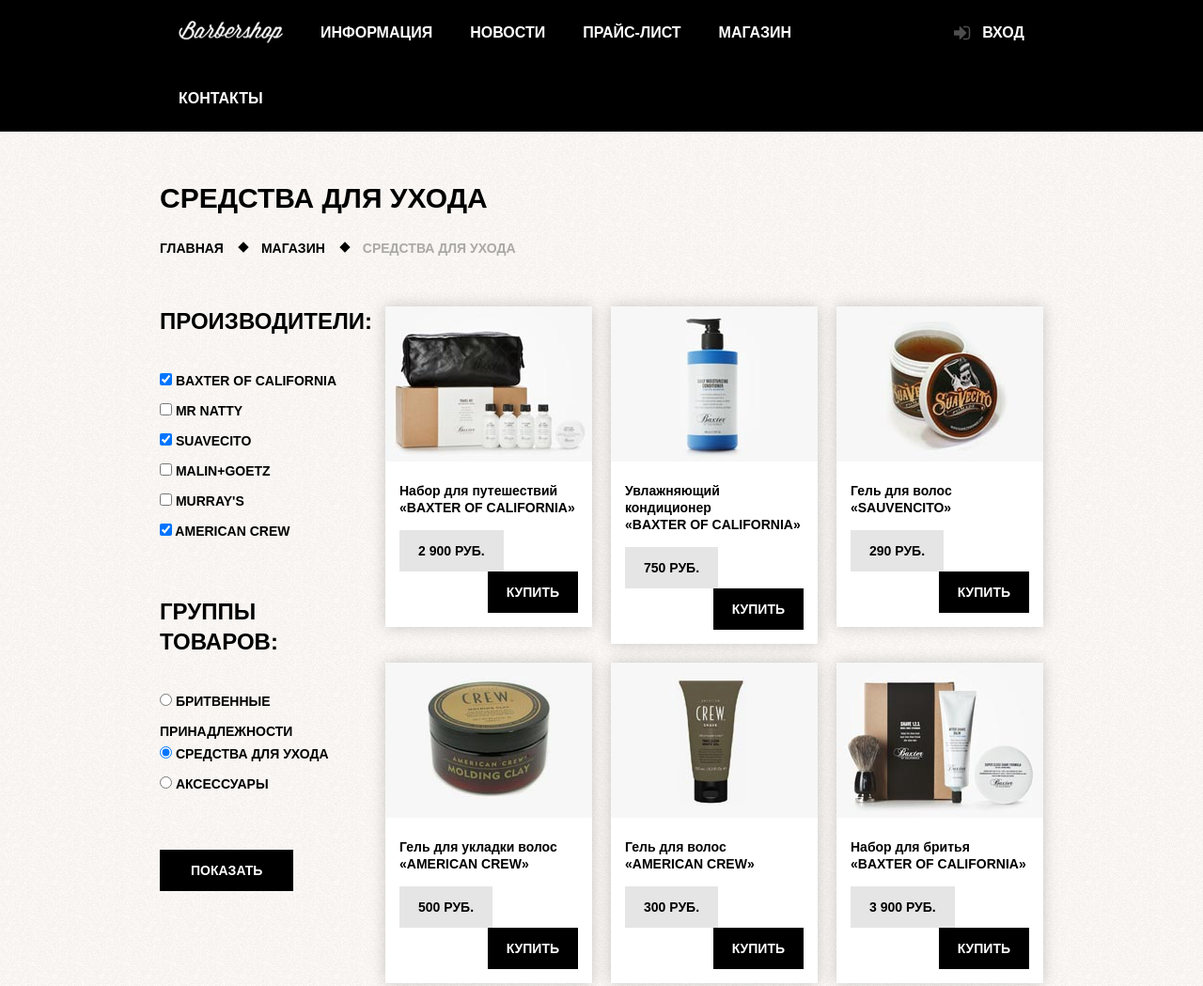
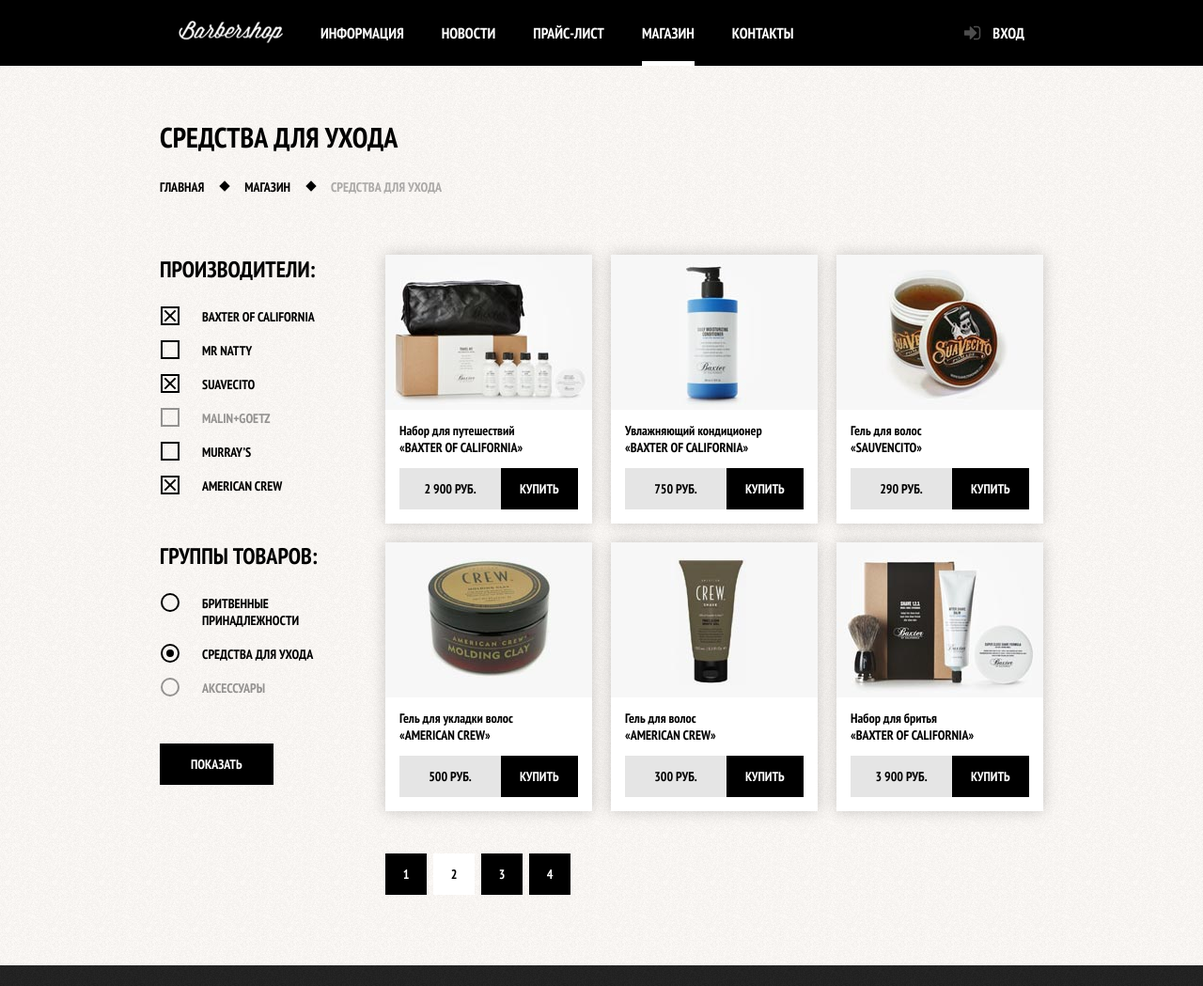
Before and after one commit to cosmmiike/barbershop, a plain HTML site: page shop.html in a window 1280 px wide. Shown: the top 1049 px of the page at 94% size. Drawn offline with Linux system fonts and the light colour scheme.

Commit message:
6⃣ Оформление контента

```diff
--- a/css/style.css
+++ b/css/style.css
@@ -10,6 +10,16 @@
   color: #fff;
 
   background: #000 url("../img/bg-index.jpg") no-repeat center top;
+}
+
+img {
+  max-width: 100%;
+  height: auto;
+}
+
+.inner-page {
+  background: #f8f5f2 url("../img/bg-content-block.png") repeat;
+  color: #000;
 }
 
 .clearfix::after {
@@ -25,13 +35,14 @@
 }
 
 .main-header {
+  min-height: 70px;
   margin-bottom: 60px;
   color: #fff;
   background-color: #000;
 }
 
 .inner-page .main-header {
-  margin-bottom: 0px;
+  margin-bottom: 55px;
 }
 
 .main-navigation {
@@ -60,9 +71,44 @@
   text-decoration: none;
 }
 
-a.logo-inner {
+.main-navigation .active {
+  position: relative;
+  background-color: none;
+}
+
+.main-navigation .active a:hover {
+  background: none;
+}
+
+.main-navigation .active::after {
+  content: "";
+  position: absolute;
+  right: 20px;
+  bottom: 0;
+  left: 20px;
+  height: 5px;
+  background-color: #fff;
+}
+
+.main-navigation .active span {
+  display: block;
+  padding: 25px 20px;
+}
+
+.main-navigation .logo-inner {
+  float: left;
+  width: 111px;
+  height: 20px;
   padding-top: 22px;
-  padding-bottom: 19px;
+}
+
+.main-navigation .logo-inner img {
+  width: 111px;
+  height: 24px;
+}
+
+.main-navigation .logo-inner:hover {
+  background: none;
 }
 
 .user-block {
@@ -89,7 +135,7 @@
   left: 20px;
   width: 18px;
   height: 18px;
-  background: url("../img/icon-login.png") no-repeat;
+  background: url("../img/sprite.png") 0 0 no-repeat;
   opacity: .3;
 }
 
@@ -211,6 +257,11 @@
   font-weight: 400;
 }
 
+.news-preview input[type="text"]:focus,
+.news-preview input[type="password"]:focus {
+  border-color: #663d15;
+}
+
 .btn {
   display: inline-block;
   vertical-align: top;
@@ -259,6 +310,11 @@
   border: 7px solid #fff;
 }
 
+.gallery-content img {
+  width: 286px;
+  height: 164px;
+}
+
 .gallery .btn {
   position: absolute;
   bottom: 0;
@@ -303,14 +359,8 @@
   width: 100%;
 }
 
-.inner-page {
-  background: #f8f5f2 url("../img/bg-content-block.png");
-  color: #000;
-}
-
 .price-main {
-  padding-top: 50px;
-  padding-bottom: 80px;
+  margin-bottom: 80px;
 }
 
 .inner-page-title {
@@ -318,25 +368,37 @@
 }
 
 .inner-page-title h1 {
+  margin: 0;
+  margin-bottom: 20px;
   font-size: 30px;
   line-height: 42px;
-  margin: 0;
-  margin-bottom: 20px;
 }
 
 .breadcrumbs {
+  margin: 0;
   padding: 0;
-  margin: 0;
-  font-size: 0;
+  list-style: none;
 }
 
 .breadcrumbs li {
   position: relative;
-  display: inline-block;
-  vertical-align: top;
+  display: inline;
   margin-right: 40px;
-  list-style: none;
-  font-size: 14px;
+}
+
+.breadcrumbs li::after {
+  content: "";
+  position: absolute;
+  top: 4px;
+  right: -23px;
+  width: 8px;
+  height: 8px;
+  background-color: #000;
+  transform: rotate(45deg);
+}
+
+.breadcrumbs .current::after {
+  content: none;
 }
 
 .breadcrumbs a {
@@ -352,77 +414,78 @@
   color: #aba9a7;
 }
 
-.breadcrumbs li:not(:first-child)::before {
-  content: "";
-  position: absolute;
-  top: 7px;
-  left: -23px;
-  display: block;
-  width: 8px;
-  height: 8px;
-  background-color: #000;
-  transform: rotate(45deg);
+.inner-content {
+  margin-bottom: 75px;
+}
+
+.inner-content h2 {
+  margin-top: 60px;
+  margin-bottom: 30px;
+  font-size: 24px;
+  line-height: 30px;
+}
+
+.inner-content h3 {
+  margin-top: 60px;
+  margin-bottom: 30px;
+  font-size: 20px;
+  line-height: 24px;
+}
+
+.inner-content h2 + h3 {
+  margin-top: 30px;
+}
+
+.inner-content p {
+  margin: 14px 0;
+}
+
+.inner-content table {
+  border-collapse: collapse;
+}
+
+.inner-content td {
+  padding: 10px 15px;
+  border: 2px solid #000;
 }
 
 .big-heading {
   position: relative;
-  margin-bottom: 60px;
+  margin-top: 55px;
+  margin-bottom: 65px;
   text-align: center;
-}
-
-.big-heading::before {
-  content: "";
-  position: absolute;
-  width: 100%;
-  height: 2px;
-  top: 50%;
-  left: 0;
-  background-color: #000;
 }
 
 .big-heading h2 {
   position: relative;
+  z-index: 2;
   display: inline;
+  margin: 0;
   padding: 0 25px;
   font-size: 48px;
-  line-height: 66px;
+  line-height: 48px;
   background: #f8f5f2 url("../img/bg-content-block.png");
 }
 
-.inner-content {
-  margin-bottom: 60px;
-}
-
-.inner-content:last-child {
-  margin-bottom: 0;
-}
-
-.inner-content h2 {
-  font-size: 24px;
-  line-height: 32px;
-  margin-bottom: 30px;
-}
-
-.inner-content-left {
-  float: left;
-  width: 390px;
-}
-
-.inner-content-right {
-  float: right;
-  width: 460px;
+.big-heading::after {
+  content: "";
+  position: relative;
+  z-index: 1;
+  bottom: 25px;
+  display: block;
+  border-bottom: 2px solid #000;
 }
 
 .custom-list-1 {
-  margin: 0;
-  padding-left: 20px;
+  margin: 14px 0;
+  padding: 0;
   list-style: none;
 }
 
 .custom-list-1 li {
   position: relative;
-  font-size: 14px;
   margin-bottom: 15px;
+  padding-left: 20px;
 }
 
 .custom-list-1 li:last-child {
@@ -432,8 +495,8 @@
 .custom-list-1 li:before {
   content: "";
   position: absolute;
-  top: 7px;
-  left: -18px;
+  top: 8px;
+  left: 0;
   width: 8px;
   height: 8px;
   background-color: #000;
@@ -442,35 +505,45 @@
 
 .prices-table {
   width: 100%;
-  border-collapse: collapse;
 }
 
 .prices-table td {
-  padding: 0;
   width: 50%;
-  height: 40px;
-  border: 2px solid #000;
 }
 
-.prices-table td:nth-child(odd) {
-  padding-left: 20px;
-}
-
-.prices-table td:nth-child(even) {
+.prices-table td:last-child {
   text-align: center;
 }
 
-.inner-content p {
-  margin: 0;
+.inner-columns {
+  margin: 60px 0;
 }
 
-.narrow-column p {
-  width: 390px;
+.inner-column-left,
+.inner-column-right {
+  width: 460px;
 }
 
-.item-main,
-.shop-main {
-  padding: 50px 0;
+.inner-column-left {
+  float: left;
+}
+
+.inner-column-right {
+  float: right;
+}
+
+.inner-column-left *:first-child,
+.inner-column-right *:first-child {
+  margin-top: 0;
+}
+
+.inner-column-left *:last-child
+.inner-column-right *:last-child {
+  margin-bottom: 0;
+}
+
+.short-text {
+  padding-right: 80px;
 }
 
 .item-column-left {
@@ -492,12 +565,16 @@
 
 .item-photo-big {
   margin-bottom: 20px;
+  width: 460px;
+  height: 498px;
   box-shadow:  0 0 15px rgba(0, 0, 0, .2);
 }
 
 .item-photo-small {
   display: inline-block;
   margin-right: 20px;
+  width: 140px;
+  height: 149px;
   box-shadow:  0 0 15px rgba(0, 0, 0, .2);
 }
 
@@ -540,21 +617,20 @@
 }
 
 .item-set h2 {
-  margin-bottom: 30px;
   font-size: 24px;
   line-height: 32px;
 }
 
 .custom-list-2 {
-  margin: 0;
-  padding-left: 20px;
+  margin: 14px 0;
+  padding: 0;
   list-style: none;
 }
 
 .custom-list-2 li {
   position: relative;
-  font-size: 14px;
   margin-bottom: 5px;
+  padding-left: 20px;
 }
 
 .custom-list-2 li:last-child {
@@ -564,8 +640,8 @@
 .custom-list-2 li:before {
   content: "";
   position: absolute;
-  top: 7px;
-  left: -18px;
+  top: 8px;
+  left: 0;
   width: 8px;
   height: 8px;
   background-color: #000;
@@ -582,25 +658,105 @@
   width: 700px;
 }
 
-.shop-filters fieldset {
+.shop-filter {
+  position: relative;
+  margin: 0;
+  padding: 0;
+  margin-bottom: 50px;
   border: none;
-  margin: 0;
-  margin-bottom: 50px;
-  padding: 0;
 }
 
 .shop-filters legend {
+  margin-bottom: 25px;
   font-size: 24px;
   line-height: 32px;
-  margin-bottom: 35px;
 }
 
-.shop-filters input {
-  margin-bottom: 15px;
+.shop-filter ul {
+  margin: 0;
+  padding: 0;
+  list-style: none;
 }
 
-.shop-filters label:last-child {
+.shop-filter li {
+  position: relative;
+  margin-bottom: 18px;
+  padding-left: 45px;
+  line-height: 18px;
+}
+
+.shop-filter li:last-child {
   margin-bottom: 0;
+}
+
+.shop-filter input {
+  display: none;
+  position: absolute;
+  left: 25px;
+  margin-bottom: 0;
+}
+
+.shop-filter label {
+  position: relative;
+}
+
+.shop-filter-manufacturer span,
+.shop-filter-group span {
+  position: absolute;
+  display: block;
+  top: -2px;
+  left: -44px;
+  width: 16px;
+  height: 16px;
+  border: 2px solid #000;
+}
+
+.shop-filter-group span {
+  border-radius: 16px;
+}
+
+input[name="shop-manufacturer"]:checked + label > span::before,
+input[name="shop-manufacturer"]:checked + label > span::after {
+  content: "";
+  position: absolute;
+  top: 7px;
+  left: 0;
+  width: 16px;
+  height: 2px;
+  background-color: #000;
+}
+
+input[name="shop-manufacturer"]:checked + label > span::before {
+  transform: rotate(45deg);
+}
+
+input[name="shop-manufacturer"]:checked + label > span::after {
+  transform: rotate(-45deg);
+}
+
+input[name="shop-goodsgroup"]:checked + label > span::before {
+  content: "";
+  position: absolute;
+  top: 4px;
+  left: 4px;
+  width: 8px;
+  height: 8px;
+  border-radius: 4px;
+  background-color: #000;
+}
+
+input[name="shop-manufacturer"]:disabled + label,
+input[name="shop-goodsgroup"]:disabled + label {
+  opacity: .4;
+}
+
+input[name="shop-manufacturer"]:disabled + label:hover,
+input[name="shop-goodsgroup"]:disabled + label:hover {
+  color: #000;
+}
+
+.shop-filters label:hover {
+  color: #663d15;
 }
 
 .shop-items {
@@ -609,44 +765,49 @@
   line-height: 0;
 }
 
-.shop-items article {
+.shop-item {
   display: inline-block;
   vertical-align: top;
   margin-right: 20px;
   margin-bottom: 20px;
   width: 220px;
   font-size: 14px;
-  line-height: 24px;
   background-color: #fff;
   box-shadow:  0 0 15px rgba(0, 0, 0, .2);
 }
 
-.shop-items article:nth-child(3n) {
+.shop-item:nth-child(3n) {
   margin-right: 0;
 }
 
-.shop-items article:nth-last-child(-n+3) {
+.shop-item:nth-last-child(-n+3) {
   margin-bottom: 0;
+}
+
+shop-item img {
+  width: 220px;
+  height: 165px;
 }
 
 .shop-item-option {
   padding: 15px;
+  padding-top: 13px;
 }
 
-.shop-item-option a {
+.shop-item-option h2 {
+  margin: 0;
+  padding-bottom: 13px;
+  font-size: 14px;
+  line-height: 18px;
+}
+
+.shop-item-name a {
+  color: #000;
+  text-transform: none;
   text-decoration: none;
 }
 
-.shop-item-name {
-  margin: 0;
-  margin-bottom: 15px;
-  font-size: 14px;
-  line-height: 18px;
-  color: #000;
-  text-transform: none;
-}
-
-.shop-item-name:hover {
+.shop-item-name a:hover {
   color: #663d15;
 }
 
@@ -661,11 +822,9 @@
 .shop-item-option .item-price {
   float: left;
   padding: 10px 20px;
-  width: auto;
-}
-
-.shop-item-option .item-buy-btn {
-  float: right;
+  width: 68px;
+  line-height: 24px;
+  text-align: center;
 }
 
 .paginator {
@@ -738,6 +897,7 @@
 
   font-size: 0;
   text-decoration: none;
+  background: #000 url("../img/sprite.png") no-repeat;
 
   transition:
     background-position .5s,
@@ -745,31 +905,35 @@
 }
 
 .social-btn-vk {
-  background: #000 url("../img/social-vk.png") no-repeat center;
+  background-position: 8px -65px;
 }
 
 .social-btn-fb {
-  background: #000 url("../img/social-fb.png") no-repeat center;
+  background-position: 15px -120px;;
 }
 
 .social-btn-inst {
-  background: #000 url("../img/social-inst.png") no-repeat center;
+  background-position: 12px -183px;;
+}
+
+.social-btn:hover {
+  background-color: #fff;
 }
 
 .social-btn-vk:hover {
-  background: #fff url("../img/social-vk-2.png") no-repeat center;
+  background-position: 8px -91px;
 }
 
 .social-btn-fb:hover {
-  background: #fff url("../img/social-fb-2.png") no-repeat center;
+  background-position: 15px -152px;
 }
 
 .social-btn-inst:hover {
-  background: #fff url("../img/social-inst-2.png") no-repeat center;
+  background-position: 12px -214px;
 }
 
 .footer-copyright {
-  float: right; и
+  float: right;
 }
 
 .footer-copyright p {
--- a/shop.html
+++ b/shop.html
@@ -3,6 +3,7 @@
 <head>
   <meta charset="UTF-8">
   <title>Барбершоп &laquo;Бородинский&raquo; | Средства для ухода</title>
+  <link href='https://fonts.googleapis.com/css?family=PT+Sans+Narrow:400,700&subset=latin,cyrillic' rel='stylesheet' type='text/css'>
   <link rel="stylesheet" href="css/normalize.css">
   <link rel="stylesheet" href="css/style.css">
 </head>
@@ -11,12 +12,10 @@
   <header class="main-header">
     <div class="container clearfix">
       <nav class="main-navigation">
-        <ul>
-         <li>
        <a class="logo-inner" href="index.html">
          <img src="img/logo-header.png" alt="Барбершоп &laquo;Бородинский&raquo;" width="111" height="24">
         </a>
-          </li>
+        <ul>
           <li>
             <a href="#">Информация</a>
           </li>
@@ -27,7 +26,7 @@
             <a href="price.html">Прайс-лист</a>
           </li>
           <li class="active">
-            <a href="shop.html">Магазин</a>
+            <span>Магазин</span>
           </li>
           <li>
             <a href="#">Контакты</a>
@@ -40,8 +39,7 @@
     </div>
   </header>
 
-  <main class="shop-main">
-    <div class="container clearfix">
+  <main class="container">
     <div class="inner-page-title">
       <h1>Средства для ухода</h1>
       <ul class="breadcrumbs">
@@ -54,134 +52,140 @@
         <li class="current">Средства для&nbsp;ухода</li>
       </ul>
     </div>
+    <div class="inner-content">
       <div class="inner-columns clearfix">
         <div class="shop-column-left">
-          <form class="shop-filters" action="https://echo.htmlacademy.ru/" method="post">
-            <fieldset class="shop-filter-manufacturer">
+          <form class="shop-filters" action="https://echo.htmlacademy.ru/" method="get">
+            <fieldset class="shop-filter">
               <legend>Производители:</legend>
-              <label>
+                <ul class="shop-filter-manufacturer">
+                <li>
                   <input type="checkbox" name="shop-manufacturer" id="shop-man-baxter" checked>
-                Baxter of California
-              </label><br>
-              <label>
+                  <label for="shop-man-baxter"><span></span>Baxter of California</label>
+                </li>
+                <li>
                   <input type="checkbox" name="shop-manufacturer" id="shop-man-mrnatty">
-                Mr Natty
-              </label><br>
-              <label>
+                  <label for="shop-man-mrnatty"><span></span>Mr Natty</label>
+                </li>
+                <li>
                   <input type="checkbox" name="shop-manufacturer" id="shop-man-suavencito" checked>
-                Suavecito
-              </label><br>
-              <label>
-                <input type="checkbox" name="shop-manufacturer" id="shop-man-malin">
-                Malin+Goetz
-              </label><br>
-              <label>
+                  <label for="shop-man-suavencito"><span></span>Suavecito</label>
+                </li>
+                <li>
+                  <input type="checkbox" name="shop-manufacturer" id="shop-man-malin" disabled>
+                  <label for="shop-man-malin"><span></span>Malin+Goetz</label>
+                </li>
+                <li>
                   <input type="checkbox" name="shop-manufacturer" id="shop-man-murrays">
-                Murray's
-              </label><br>
-              <label>
+                  <label for="shop-man-murrays"><span></span>Murray&rsquo;s</label>
+                </li>
+                <li>
                   <input type="checkbox" name="shop-manufacturer" id="shop-man-crew" checked>
-                American Crew
-              </label>
+                  <label for="shop-man-crew"><span></span>American Crew</label>
+                </li>
+              </ul>
             </fieldset>
-            <fieldset class="shop-filter-goodsgroup">
+            <fieldset class="shop-filter">
               <legend>Группы товаров:</legend>
-              <label>
+                <ul class="shop-filter-group">
+                  <li>
                     <input type="radio" name="shop-goodsgroup" id="shop-group-shave">
-                Бритвенные принадлежности
-              </label><br>
-              <label>
+                    <label for="shop-group-shave"><span></span>Бритвенные принадлежности</label>
+                  </li>
+                  <li>
                     <input type="radio" name="shop-goodsgroup" id="shop-group-care" checked>
-                Средства для ухода
-              </label><br>
-              <label>
-                <input type="radio" name="shop-goodsgroup" id="shop-group-accessorise">
-                Аксессуары
-              </label>
+                    <label for="shop-group-care"><span></span>Средства для ухода</label>
+                  </li>
+                  <li>
+                    <input type="radio" name="shop-goodsgroup" id="shop-group-accessorise" disabled>
+                    <label for="shop-group-accessorise"><span></span>Аксессуары</label>
+                  </li>
+                </ul>
             </fieldset>
             <button class="btn" type="submit" name="shop-filter-accept">Показать</button>
           </form>
         </div>
         <div class="shop-column-right">
           <div class="shop-items">
-            <article>
+            <article class="shop-item">
               <img src="img/catalog-baxter-1.jpg" alt="" width="220" height="165">
                 <div class= "shop-item-option">
+                  <h2 class="shop-item-name">
                     <a href="item.html">
-                  <h2 class="shop-item-name">Набор для путешествий<br>
+                      Набор для путешествий<br>
                       <span class="shop-item-brand">&laquo;Baxter of&nbsp;California&raquo;</span>
+                    </a>
                   </h2>
-                </a>
                 <div class="item-buy clearfix">
                   <span class="item-price">2 900 руб.</span>
-                  <a href="#" class="btn item-buy-btn">Купить</a>
+                  <a href="item.html" class="btn item-buy-btn">Купить</a>
                 </div>
               </div>
             </article>
-            <article>
+            <article class="shop-item">
               <img src="img/catalog-baxter-2.jpg" alt="" width="220" height="165">
               <div class= "shop-item-option">
-                <a href="#">
-                  <h2 class="shop-item-name">Увлажняющий кондиционер<br>
+                <h2 class="shop-item-name">
+                   <a href="#">Увлажняющий кондиционер<br>
                     <span class="shop-item-brand">&laquo;Baxter of&nbsp;California&raquo;</span>
+                  </a>
                 </h2>
-                </a>
                 <div class="item-buy clearfix">
                   <span class="item-price">750 руб.</span>
                   <a href="#" class="btn item-buy-btn">Купить</a>
                 </div>
               </div>
             </article>
-            <article>
+            <article class="shop-item">
               <img src="img/catalog-suavecito-1.jpg" alt="" width="220" height="165">
               <div class="shop-item-option">
-                <a href="#">
-                  <h2 class="shop-item-name">Гель для волос<br>
+                <h2 class="shop-item-name">
+                  <a href="#">Гель для волос<br>
                     <span class="shop-item-brand">&laquo;Sauvencito&raquo;</span>
+                  </a>
                 </h2>
-                </a>
                 <div class="item-buy clearfix">
                   <span class="item-price">290 руб.</span>
                   <a href="#" class="btn item-buy-btn">Купить</a>
                 </div>
               </div>
             </article>
-            <article>
+            <article class="shop-item">
               <img src="img/catalog-american-crew-1.jpg" alt="" width="220" height="165">
               <div class="shop-item-option">
-                <a href="#">
-                  <h2 class="shop-item-name">Гель для укладки волос<br>
+                <h2 class="shop-item-name">
+                  <a href="#">Гель для укладки волос<br>
                     <span class="shop-item-brand">&laquo;American Crew&raquo;</span>
+                  </a>
                 </h2>
-                </a>
                 <div class="item-buy clearfix">
                   <span class="item-price">500 руб.</span>
                   <a href="#" class="btn item-buy-btn">Купить</a>
                 </div>
               </div>
             </article>
-            <article>
+            <article class="shop-item">
               <img src="img/catalog-american-crew-2.jpg" alt="" width="220" height="165">
               <div class="shop-item-option">
-                <a href="#">
-                  <h2 class="shop-item-name">Гель для волос<br>
+                <h2 class="shop-item-name">
+                  <a href="#">Гель для волос<br>
                     <span class="shop-item-brand">&laquo;American Crew&raquo;</span>
+                  </a>
                 </h2>
-                </a>
                 <div class="item-buy clearfix">
                   <span class="item-price">300 руб.</span>
                   <a href="#" class="btn item-buy-btn">Купить</a>
                 </div>
               </div>
             </article>
-            <article>
+            <article class="shop-item">
               <img src="img/catalog-baxter-3.jpg" alt="" width="220" height="165">
               <div class="shop-item-option">
-                <a href="#">
-                  <h2 class="shop-item-name">Набор для бритья<br>
+                <h2 class="shop-item-name">
+                  <a href="#">Набор для бритья<br>
                     <span class="shop-item-brand">&laquo;Baxter of&nbsp;California&raquo;</span>
+                  </a>
                 </h2>
-                </a>
                 <div class="item-buy clearfix">
                   <span class="item-price">3 900 руб.</span>
                   <a href="#" class="btn item-buy-btn">Купить</a>
@@ -194,7 +198,6 @@
             <a href="#" class="active">2</a>
             <a href="#">3</a>
             <a href="#">4</a>
-          </div>
           </div>
         </div>
       </div>
```
Also changed, not shown: index.html (+9 -9 lines), item.html (+6 -11 lines), price.html (+12 -13 lines), img/map.jpg (added), img/social-fb-2.png (deleted), img/social-fb.png (deleted), img/social-inst-2.png (deleted), img/social-inst.png (deleted), img/social-vk-2.png (deleted), img/social-vk.png (deleted), img/sprite.png (added). Lines whose indentation alone changed are shown as unchanged.
